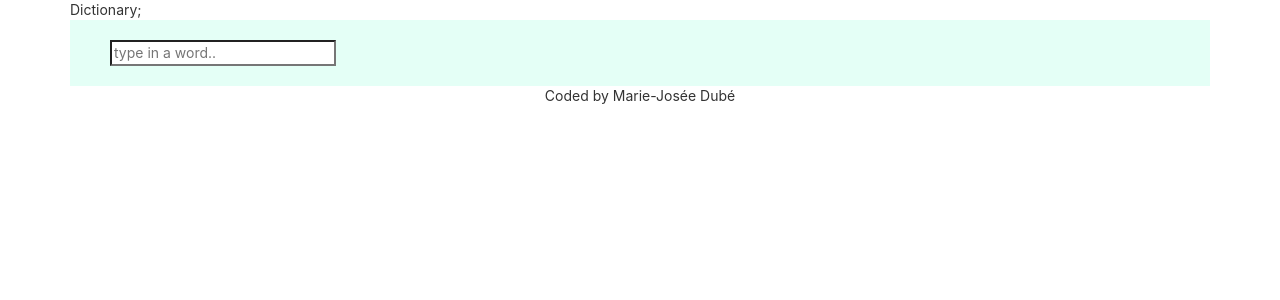
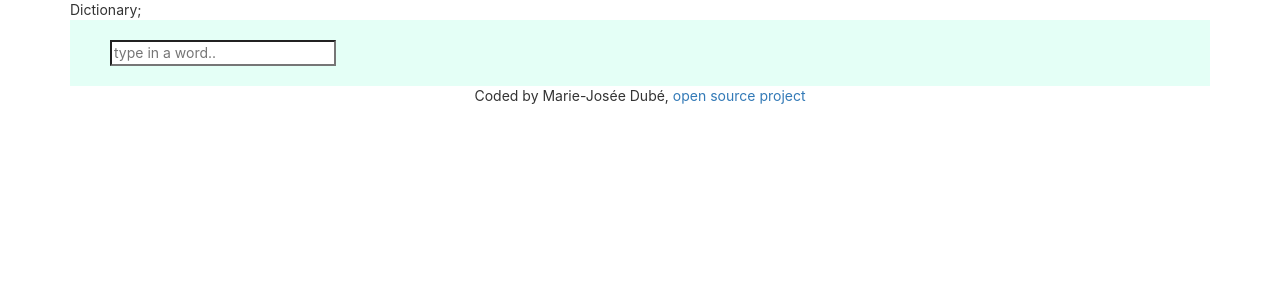
Before and after one commit to MarieJosee13/dictionary-project, a React (Create React App) app: page / in a window 1280 px wide. Shown: the top 300 px of the page. Built offline with nearby package versions, Linux system fonts and the light colour scheme.

Commit message:
linked my gitHub

```diff
--- a/src/App.js
+++ b/src/App.js
@@ -10,7 +10,17 @@
         <main>
           <Dictionary />
         </main>
-        <footer className="App-footer">Coded by Marie-Josée Dubé</footer>
+        <footer className="App-footer">
+          Coded by Marie-Josée Dubé,{" "}
+          <a
+            href="https://github.com/MarieJosee13/dictionary-project"
+            target="_blank"
+            rel="noreferrer"
+          >
+            {" "}
+            open source project{" "}
+          </a>
+        </footer>
       </div>
     </div>
   );
```
